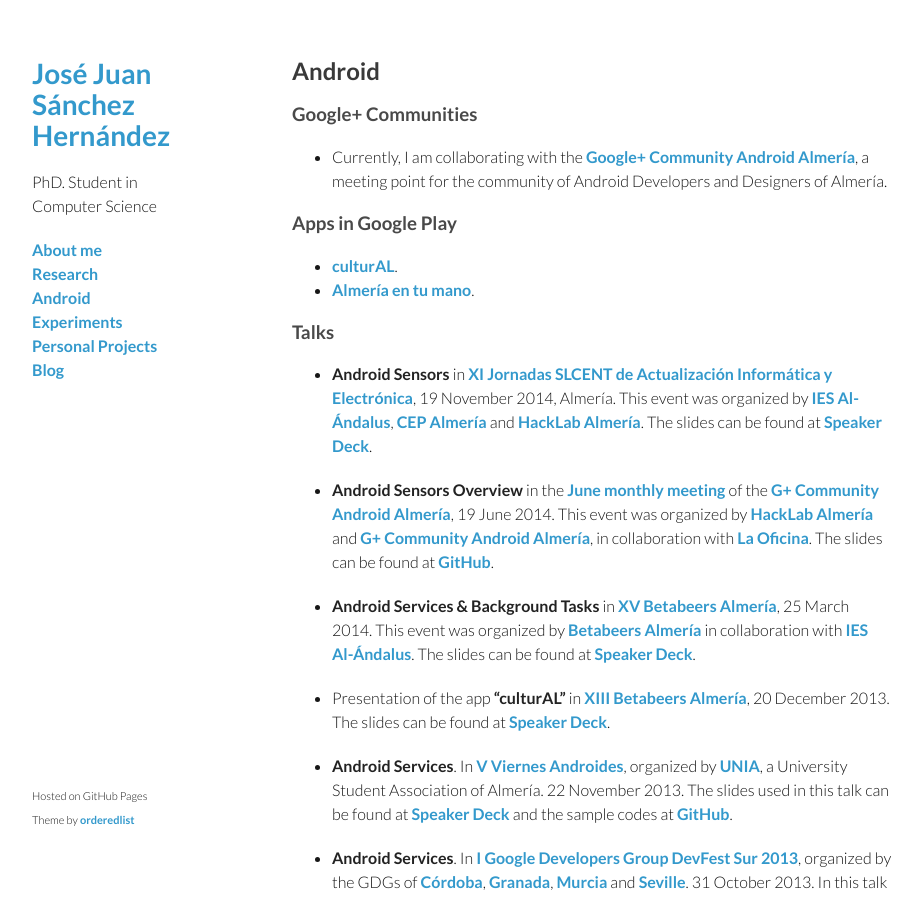
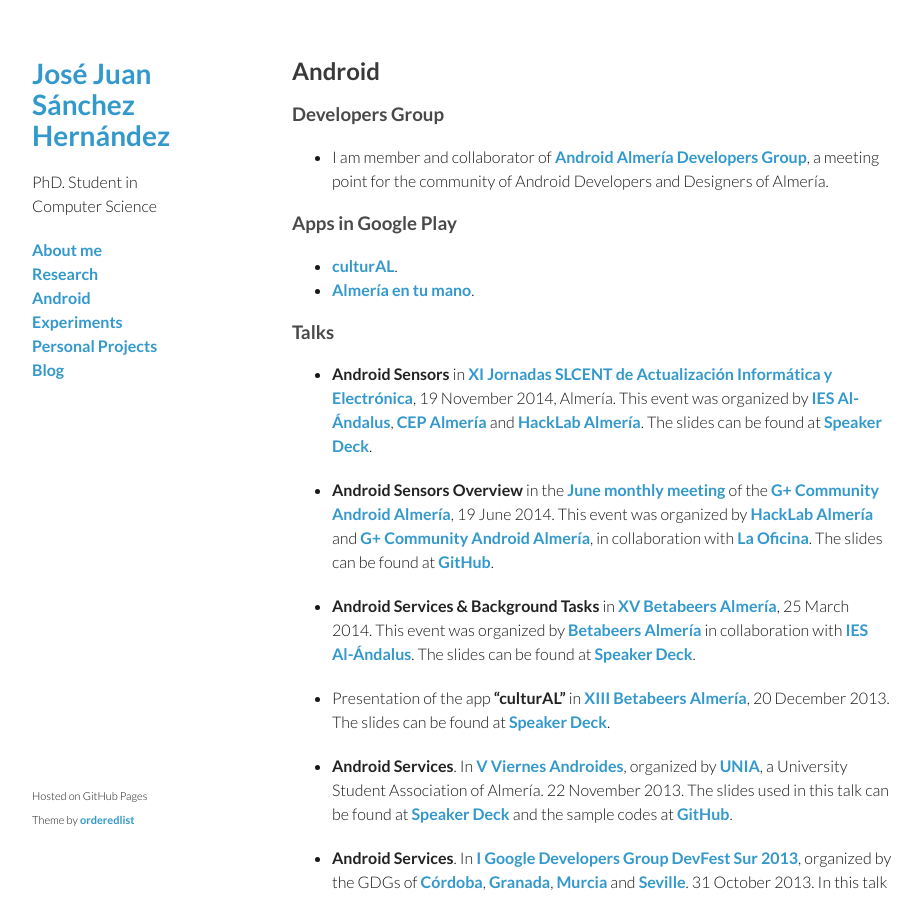
Before and after one commit to josejuansanchez/josejuansanchez.github.io, a Jekyll site: the page built from android/index.md, in a window 1280 px wide and 900 px high. Shown: the whole window, without its empty margins (178-1100 px from the left). Built offline with Jekyll 4.4.1, drawn with Linux system fonts in a browser that asks for light colours.

Commit message:
Updated 'android' page

```diff
--- a/android/index.md
+++ b/android/index.md
@@ -5,8 +5,8 @@
 
 ## Android
 
-### Google+ Communities
-* Currently, I am collaborating with the [Google+ Community Android Almería](https://plus.google.com/u/0/communities/105420979515011141876), a meeting point for the community of Android Developers and Designers of Almería.
+### Developers Group
+* I am member and collaborator of [Android Almería Developers Group](https://plus.google.com/u/0/communities/105420979515011141876), a meeting point for the community of Android Developers and Designers of Almería.
 
 ### Apps in Google Play
   - [culturAL](https://play.google.com/store/apps/details?id=org.josejuansanchez.agendaculturaldealmeria).
```
